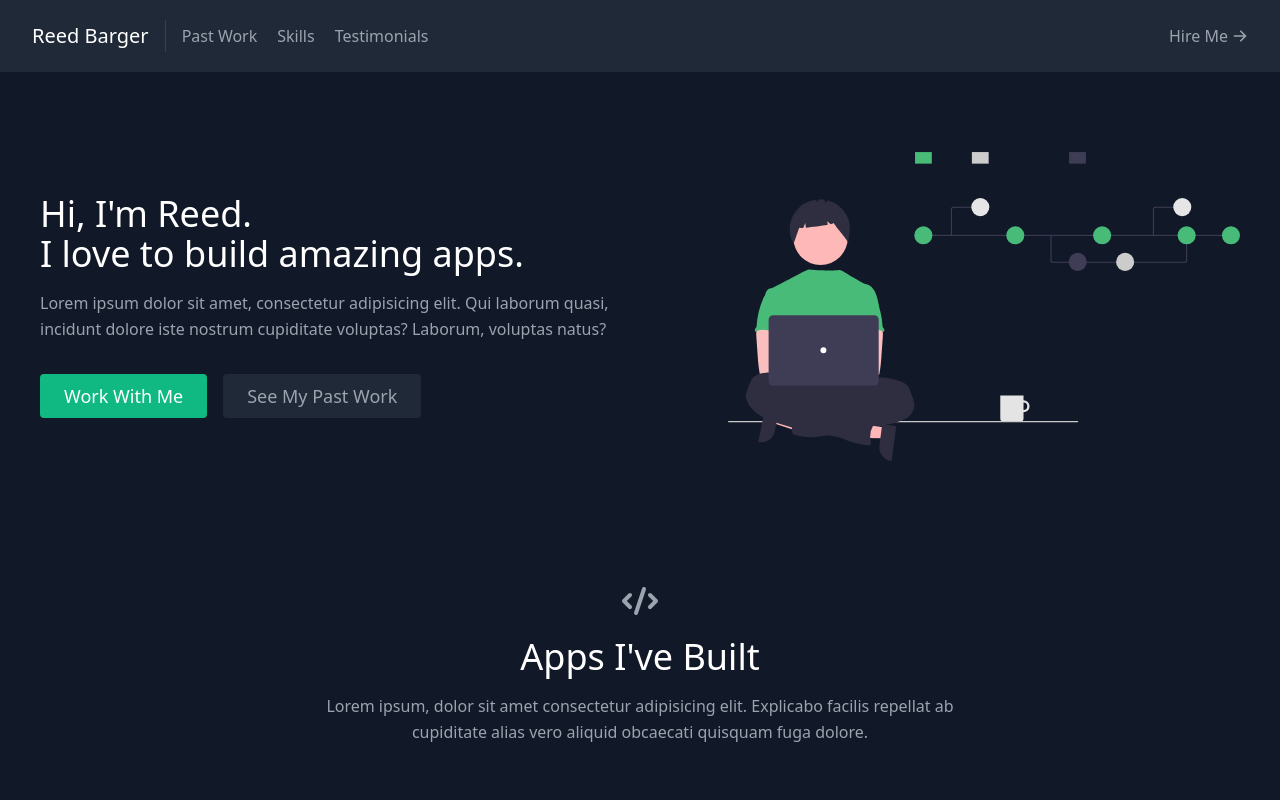
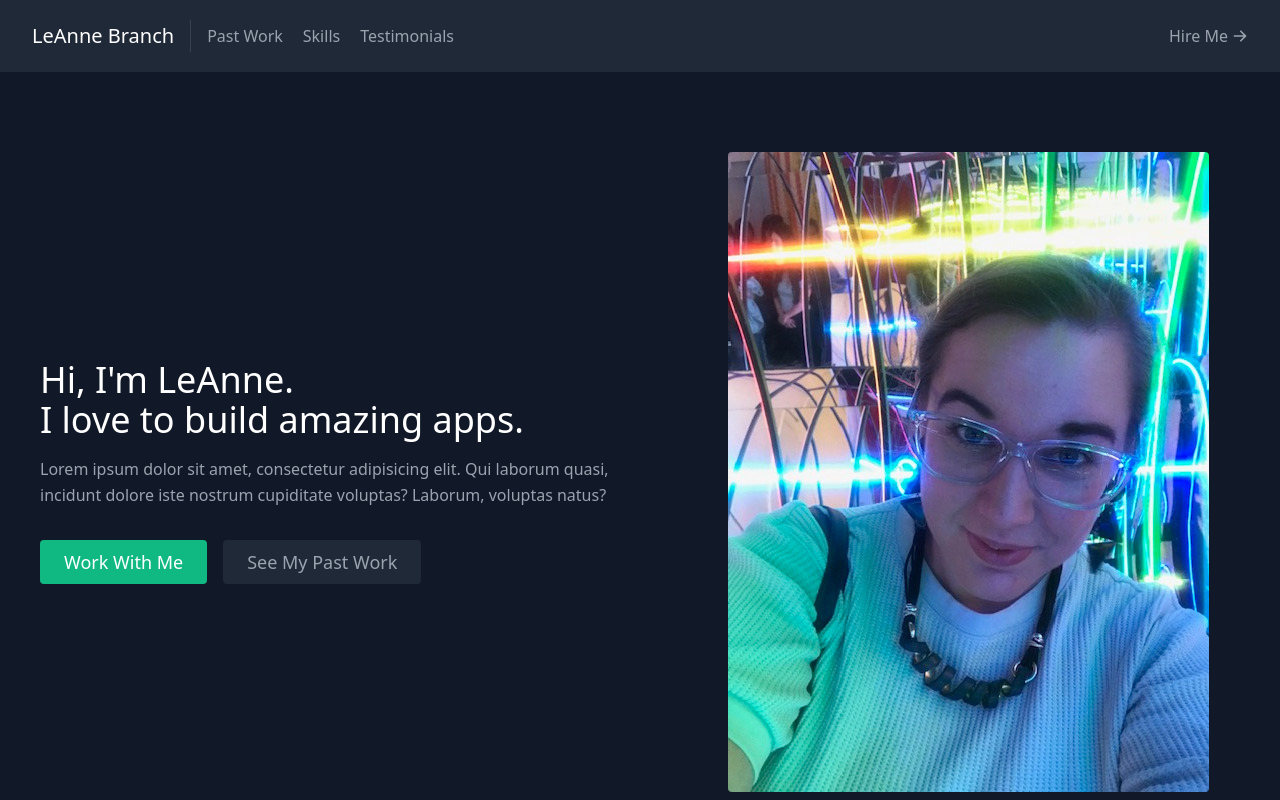
Before and after one commit to branchwag/ReactPortfolio, a React (Create React App) app: page / in a window 1280 px wide. Shown: the top 800 px of the page. Built offline with nearby package versions, Linux system fonts and the light colour scheme.

Commit message:
adds in about me picture minus styling

```diff
--- a/src/components/About.js
+++ b/src/components/About.js
@@ -8,7 +8,7 @@ export default function About() {
       <div className="container mx-auto flex px-10 py-20 md:flex-row flex-col items-center">
         <div className="lg:flex-grow md:w-1/2 lg:pr-24 md:pr-16 flex flex-col md:items-start md:text-left mb-16 md:mb-0 items-center text-center">
           <h1 className="title-font sm:text-4xl text-3xl mb-4 font-medium text-white">
-            Hi, I'm Reed.
+            Hi, I'm LeAnne.
             <br className="hidden lg:inline-block" />I love to build amazing
             apps.
           </h1>
@@ -36,7 +36,7 @@ export default function About() {
           <img
             className="object-cover object-center rounded"
             alt="hero"
-            src="./coding.svg"
+            src="./profilepic2.jpg"
           />
         </div>
       </div>
--- a/src/components/Navbar.js
+++ b/src/components/Navbar.js
@@ -9,7 +9,7 @@ export default function Navbar() {
       <div className="container mx-auto flex flex-wrap p-5 flex-col md:flex-row items-center">
         <a className="title-font font-medium text-white mb-4 md:mb-0">
           <a href="#about" className="ml-3 text-xl">
-            Reed Barger
+            LeAnne Branch
           </a>
         </a>
         <nav className="md:mr-auto md:ml-4 md:py-1 md:pl-4 md:border-l md:border-gray-700	flex flex-wrap items-center text-base justify-center">
```
Also changed, not shown: public/profilepic2.JPG (added).
